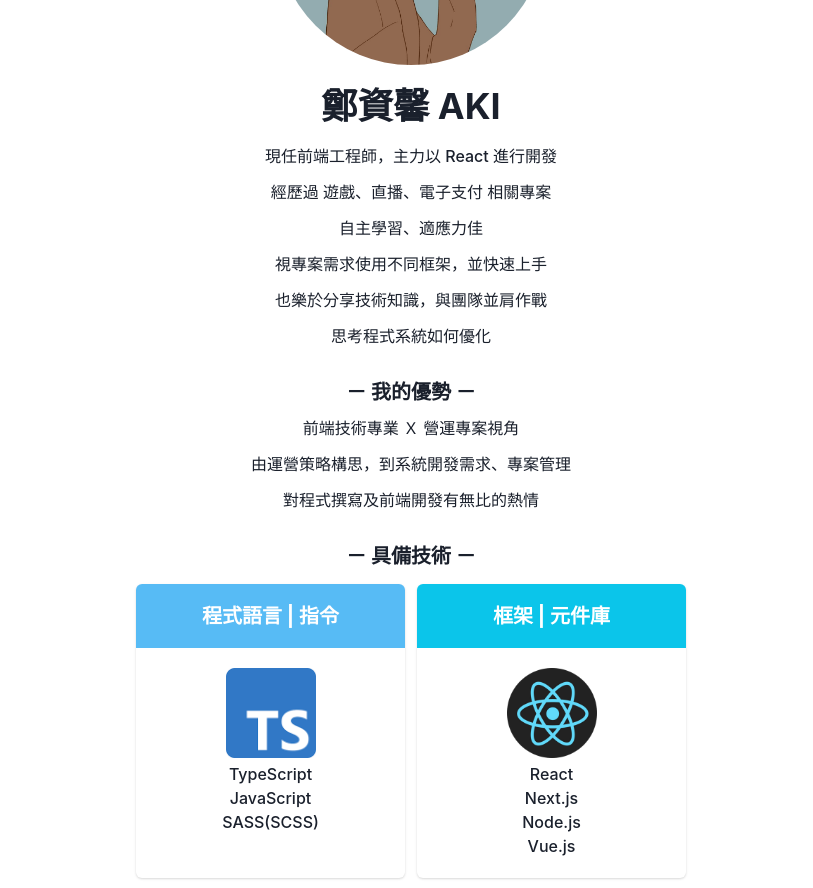
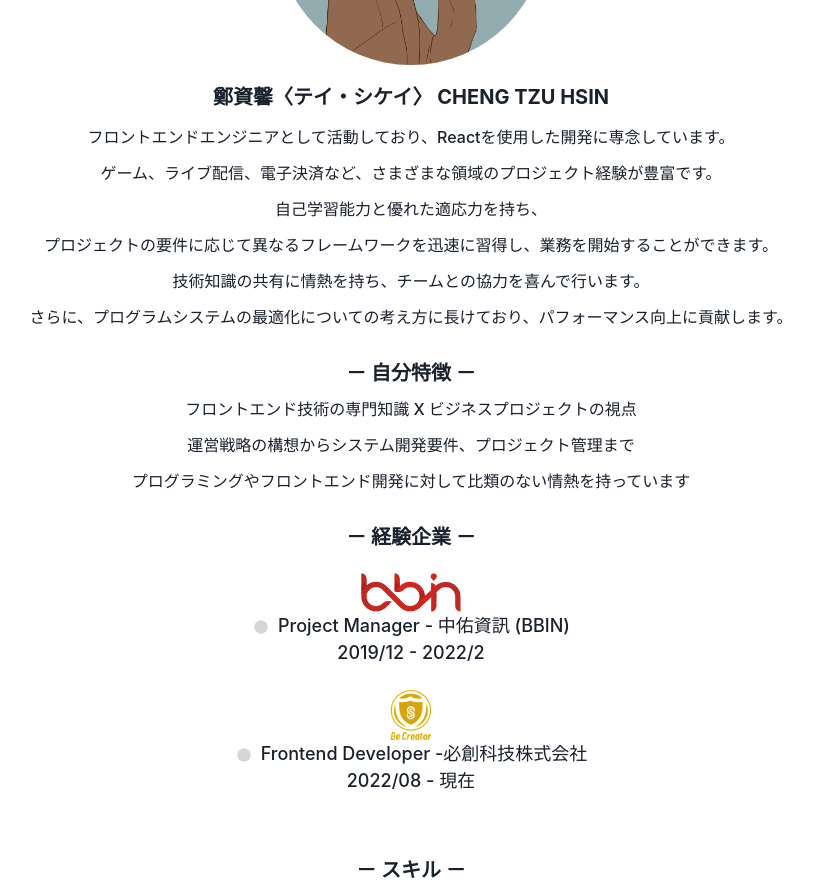
Before and after one commit to aki168/next-aki-cheng, a Next.js app: page /about in a window 1280 px wide. Shown: the part 940-1828 px from the top of the page, without its empty margins (229-1042 px from the left). Built offline with nearby package versions, Linux system fonts and the light colour scheme; some icons are missing.

Commit message:
[i18n] about

```diff
--- a/i18n.ts
+++ b/i18n.ts
@@ -24,7 +24,7 @@
   .use(initReactI18next)
   .init({
     resources,
-    lng: "zh-TW", // 預設語言為 zh-TW
+    lng: "ja", // 預設語言為 ja
     fallbackLng: "en",
     debug: true,
 
--- a/locales/en/translation.json
+++ b/locales/en/translation.json
@@ -1,10 +1,41 @@
 {
   "myName": "Aki",
-  "language": "English",
+  "language": "Traditional Chinese",
   "pages": {
+    "about": {
+      "info": {
+        "title": "Aki Cheng",
+        "content1": "Currently a frontend engineer specializing in React development.",
+        "content2": "Experienced in game, live streaming, and electronic payment projects.",
+        "content3": "Self-learner with strong adaptability.",
+        "content4": "Able to quickly pick up different frameworks based on project requirements.",
+        "content5": "Enjoys sharing technical knowledge and working collaboratively with teams.",
+        "content6": "Thinks about optimizing program systems."
+      },
+      "advantage": {
+        "title": "- My Advantages -",
+        "content1": "Combination of frontend expertise and operational project perspectives.",
+        "content2": "From operational strategy conceptualization to system development requirements and project management.",
+        "content3": "Passionate about programming and frontend development."
+      },
+      "skills": {
+        "title": "- Technical Skills -",
+        "programLanguage": "Programming Languages",
+        "framework": "Frameworks",
+        "UILib": "UI Libraries",
+        "i18n": "i18n Localization",
+        "tool": "Development Tools"
+      },
+      "experience": {
+        "title": "- Work Experience -",
+        "BBIN": "Chung Yo Information (BBIN)",
+        "beCreator": "BeCreator Pte. Ltd.",
+        "now": "Present"
+      }
+    },
     "contact": {
       "info": {
-        "basicInfo": "Hello, I'm Aki"
+        "basicInfo": "Hello, I'm Aki. Nice to meet you."
       }
     }
   }
--- a/locales/ja/translation.json
+++ b/locales/ja/translation.json
@@ -1,10 +1,41 @@
 {
-  "myName":"あき",
-  "language": "日本語",
+  "myName": "阿希",
+  "language": "繁體中文",
   "pages": {
+    "about": {
+      "info": {
+        "title": "鄭資馨〈テイ・シケイ〉 CHENG TZU HSIN",
+        "content1": "フロントエンドエンジニアとして活動しており、Reactを使用した開発に専念しています。",
+        "content2": "ゲーム、ライブ配信、電子決済など、さまざまな領域のプロジェクト経験が豊富です。",
+        "content3": "自己学習能力と優れた適応力を持ち、",
+        "content4": "プロジェクトの要件に応じて異なるフレームワークを迅速に習得し、業務を開始することができます。",
+        "content5": "技術知識の共有に情熱を持ち、チームとの協力を喜んで行います。",
+        "content6": "さらに、プログラムシステムの最適化についての考え方に長けており、パフォーマンス向上に貢献します。"
+      },
+      "advantage": {
+        "title": "－ 自分特徴 －",
+        "content1": "フロントエンド技術の専門知識 X ビジネスプロジェクトの視点",
+        "content2": "運営戦略の構想からシステム開発要件、プロジェクト管理まで",
+        "content3": "プログラミングやフロントエンド開発に対して比類のない情熱を持っています"
+      },
+      "skills": {
+        "title": "－ スキル －",
+        "programLanguage": "プログラミング言語",
+        "framework": "フレームワーク",
+        "UILib": "UIライブラリ",
+        "i18n": "i18n 多言語対応",
+        "tool": "ツール"
+      },
+      "experience": {
+        "title": "－ 経験企業 －",
+        "BBIN": "中佑資訊 (BBIN)",
+        "beCreator": "必創科技株式会社",
+        "now": "在職中"
+      }
+    },
     "contact": {
       "info": {
-        "basicInfo": "あきです。どうぞよろしくおお願いします。"
+        "basicInfo": "你好，我是阿希。請多多指教"
       }
     }
   }
--- a/locales/zh-TW/translation.json
+++ b/locales/zh-TW/translation.json
@@ -1,7 +1,38 @@
 {
-  "myName":"阿希",
+  "myName": "阿希",
   "language": "繁體中文",
   "pages": {
+    "about": {
+      "info": {
+        "title": "鄭資馨 AKI",
+        "content1": "現任前端工程師，主力以 React 進行開發",
+        "content2": "經歷過 遊戲、直播、電子支付 相關專案",
+        "content3": "自主學習、適應力佳",
+        "content4": "視專案需求使用不同框架，並快速上手",
+        "content5": "也樂於分享技術知識，與團隊並肩作戰",
+        "content6": "思考程式系統如何優化"
+      },
+      "advantage": {
+        "title": "－ 我的優勢 －",
+        "content1": "前端技術專業 Ｘ 營運專案視角",
+        "content2": "由運營策略構思，到系統開發需求、專案管理",
+        "content3": "對程式撰寫及前端開發有無比的熱情"
+      },
+      "skills": {
+        "title": "－ 具備技術 －",
+        "programLanguage": "程式語言 | 指令",
+        "framework": "框架 | 元件庫",
+        "UILib": "UI 元件庫",
+        "i18n": "i18n 多語系",
+        "tool": "開發工具"
+      },
+      "experience": {
+        "title": "－ 工作經驗 －",
+        "BBIN": "中佑資訊 (BBIN)",
+        "beCreator": "新加坡商必創科技",
+        "now": "現在"
+      }
+    },
     "contact": {
       "info": {
         "basicInfo": "你好，我是阿希。請多多指教"
--- a/pages/about/index.tsx
+++ b/pages/about/index.tsx
@@ -7,20 +7,34 @@
   Card,
   CardHeader,
   CardBody,
-  CardFooter,
   Stack,
   Heading,
   Text,
-  Button,
   List,
   ListItem,
   Divider,
-  ListIcon,
-  Circle,
   SimpleGrid,
 } from "@chakra-ui/react";
+import {
+  useTranslation,
+  withTranslation,
+  WithTranslation,
+} from "react-i18next";
+interface Props extends WithTranslation {}
 
-const About: NextPage = () => {
+const About: NextPage<Props> = ({ t: tFn }) => {
+  const { t: tInfo } = useTranslation("translation", {
+    keyPrefix: "pages.about.info",
+  });
+  const { t: tAdv } = useTranslation("translation", {
+    keyPrefix: "pages.about.advantage",
+  });
+  const { t: tSkill } = useTranslation("translation", {
+    keyPrefix: "pages.about.skills",
+  });
+  const { t: tExp } = useTranslation("translation", {
+    keyPrefix: "pages.about.experience",
+  });
   return (
     <Layout>
       <div className="container mx-auto">
@@ -32,23 +46,66 @@
               src="/icon.jpg"
               alt="aki"
             />
-            <Heading marginBottom={"4"}>鄭資馨 AKI</Heading>
+            <Heading marginBottom={"4"} size={"md"}>{tInfo("title")}</Heading>
             <Stack spacing={3} marginBottom={"8"}>
-              <Text>現任前端工程師，主力以 React 進行開發</Text>
-              <Text>經歷過 遊戲、直播、電子支付 相關專案</Text>
-              <Text>自主學習、適應力佳</Text>
-              <Text>視專案需求使用不同框架，並快速上手</Text>
-              <Text>也樂於分享技術知識，與團隊並肩作戰</Text>
-              <Text>思考程式系統如何優化</Text>
+              {Array(6)
+                .fill("")
+                .map((_, i) => (
+                  <Text>{tInfo(`content${i + 1}`)}</Text>
+                ))}
             </Stack>
             <Stack spacing={3} marginBottom={"4"}>
-              <Heading size={"md"}>－ 我的優勢 －</Heading>
-              <Text>前端技術專業 Ｘ 營運專案視角</Text>
-              <Text>由運營策略構思，到系統開發需求、專案管理</Text>
-              <Text>對程式撰寫及前端開發有無比的熱情</Text>
+              <Heading size={"md"}>{tAdv("title")}</Heading>
+              {Array(3)
+                .fill("")
+                .map((_, i) => (
+                  <Text>{tAdv(`content${i + 1}`)}</Text>
+                ))}
             </Stack>
+
+          <List spacing={6} paddingY={"4"} marginBottom={"8"}>
+            <Heading size={"md"}>{tExp("title")}</Heading>
+            <ListItem fontSize={"lg"}>
+              <Image
+                src="/bbin.png"
+                width={"100"}
+                height={"30"}
+                alt="bbin"
+                className="mx-auto"
+              />
+              <Text>
+                <Icon viewBox="0 0 200 200" color={"blackAlpha.300"} marginEnd={"2"}>
+                  <path
+                    fill="currentColor"
+                    d="M 100, 100 m -75, 0 a 75,75 0 1,0 150,0 a 75,75 0 1,0 -150,0"
+                  />
+                </Icon>
+                Project Manager - {tExp("BBIN")}
+              </Text>
+              <Text>2019/12 - 2022/2</Text>
+            </ListItem>
+            <ListItem fontSize={"lg"}>
+              <Image
+                src="/beCreator.png"
+                width={"50"}
+                height={"50"}
+                alt="beCreator"
+                className="mx-auto"
+              />
+              <Text>
+                <Icon viewBox="0 0 200 200" color={"blackAlpha.300"} marginEnd={"2"}>
+                  <path
+                    fill="currentColor"
+                    d="M 100, 100 m -75, 0 a 75,75 0 1,0 150,0 a 75,75 0 1,0 -150,0"
+                  />
+                </Icon>
+                Frontend Developer -{tExp("beCreator")}
+              </Text>
+              <Text>2022/08 - 現在</Text>
+            </ListItem>
+          </List>
             <Heading size={"md"} paddingY={"4"}>
-              － 具備技術 －
+              {tSkill("title")}
             </Heading>
             <SimpleGrid
               spacing={3}
@@ -63,7 +120,7 @@
                   color={"white"}
                   borderTopRadius={"md"}
                 >
-                  <Heading size="md">程式語言 | 指令</Heading>
+                  <Heading size="md">{tSkill("programLanguage")}</Heading>
                 </CardHeader>
                 <CardBody>
                   <Image
@@ -87,7 +144,7 @@
                   color={"white"}
                   borderTopRadius={"md"}
                 >
-                  <Heading size="md">框架 | 元件庫</Heading>
+                  <Heading size="md">{tSkill("framework")}</Heading>
                 </CardHeader>
                 <CardBody>
                   <Image
@@ -112,7 +169,7 @@
                   color={"white"}
                   borderTopRadius={"md"}
                 >
-                  <Heading size="md">UI 元件庫</Heading>
+                  <Heading size="md">{tSkill("UILib")}</Heading>
                 </CardHeader>
                 <CardBody>
                   <Image
@@ -124,7 +181,7 @@
                   />
                   <List>
                     <ListItem>Ant Design</ListItem>
-                    <ListItem>i18n 多語系</ListItem>
+                    <ListItem>{tSkill("i18n")}</ListItem>
                     <ListItem>Tailwind</ListItem>
                     <ListItem>Bootstrap</ListItem>
                   </List>
@@ -137,7 +194,7 @@
                   color={"white"}
                   borderTopRadius={"md"}
                 >
-                  <Heading size="md">開發工具</Heading>
+                  <Heading size="md">{tSkill("tool")}</Heading>
                 </CardHeader>
                 <CardBody>
                   <Image
@@ -158,45 +215,6 @@
             </SimpleGrid>
             <Divider color={"blackAlpha.200"} />
           </article>
-          <List spacing={6} paddingY={"4"} marginBottom={"8"}>
-            <Heading size={"md"}>－ 工作經驗 －</Heading>
-            <ListItem fontSize={"lg"}>
-              <Image
-                src="/bbin.png"
-                width={"100"}
-                height={"30"}
-                alt="bbin"
-                className="mx-auto"
-              />
-              <Icon viewBox="0 0 200 200" color={"blackAlpha.300"}>
-                <path
-                  fill="currentColor"
-                  d="M 100, 100 m -75, 0 a 75,75 0 1,0 150,0 a 75,75 0 1,0 -150,0"
-                />
-              </Icon>
-              Project Manager -中佑資訊 (BBIN)
-              <br />
-              2019/12 - 2022/2 (2年3個月)
-            </ListItem>
-            <ListItem fontSize={"lg"}>
-              <Image
-                src="/beCreator.png"
-                width={"50"}
-                height={"50"}
-                alt="beCreator"
-                className="mx-auto"
-              />
-              <Icon viewBox="0 0 200 200" color={"blackAlpha.300"}>
-                <path
-                  fill="currentColor"
-                  d="M 100, 100 m -75, 0 a 75,75 0 1,0 150,0 a 75,75 0 1,0 -150,0"
-                />
-              </Icon>
-              Frontend Developer -新加坡商必創科技
-              <br />
-              2022/08 - 現在
-            </ListItem>
-          </List>
         </section>
       </div>
     </Layout>
```
